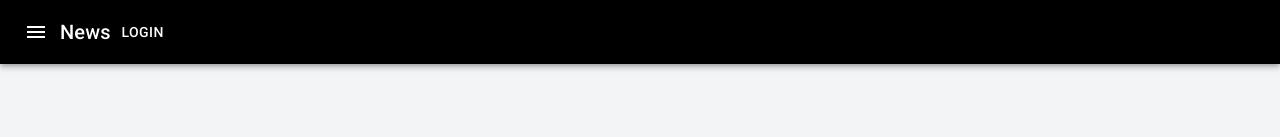
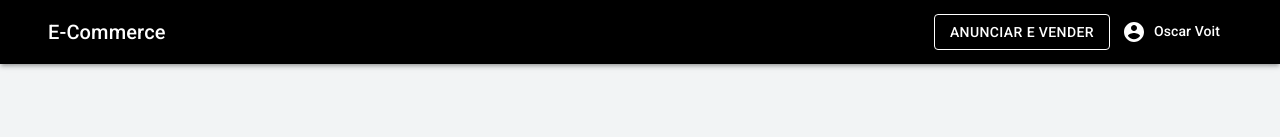
Before and after one commit to oscarvoit/e-commerce, a Next.js app: page /user/dashboard in a window 1280 px wide. Shown: the top 137 px of the page. Built offline with nearby package versions, Linux system fonts and the light colour scheme.

Commit message:
header - adicionando container e menu do usuario

```diff
--- a/pages/index.js
+++ b/pages/index.js
@@ -48,7 +48,7 @@
         </Paper>
       </Container>
 
-      <Container mxWidth="md" className={classes.cardGrid}>
+      <Container mxWidth="lg" className={classes.cardGrid}>
       <Typography component="h2" variant="h4" align="center" color="textPrimary">
           Destaques
         </Typography>
--- a/src/components/Header.js
+++ b/src/components/Header.js
@@ -1,32 +1,86 @@
-import * as React from 'react'
-import AppBar from '@material-ui/core/AppBar'
-import Box from '@material-ui/core/Box'
-import Toolbar from '@material-ui/core/Toolbar'
-import Typography from '@material-ui/core/Typography'
-import Button from '@material-ui/core/Button'
-import IconButton from '@material-ui/core/IconButton'
-import MenuIcon from '@material-ui/icons/Menu'
+import React, { useState } from 'react'
+import Link from 'next/link'
+
+import { makeStyles } from '@material-ui/core/styles'
+import {
+  AppBar,
+  Toolbar,
+  Typography,
+  Button,
+  IconButton,
+  Container,
+  Avatar,
+  MenuItem,
+  Divider,
+  Menu,
+} from '@material-ui/core'
+import { AccountCircle, MenuIcon } from '@material-ui/icons'
+
+const useStyles = makeStyles((theme) => ({
+  menuButton: {
+    marginRight: theme.spacing(2),
+  },
+  title: {
+    flexGrow: 1,
+  },
+  userName: {
+    marginLeft: 8,
+  },
+  divider: {
+    margin: '8px 0'
+  }
+}))
 
 export default function ButtonAppBar() {
+  const classes = useStyles()
+  const [anchorUserMenu, setAnchorUserMenu] = useState(false)
+
+  const openUserMenu = Boolean(anchorUserMenu)
+
   return (
-    <Box sx={{ flexGrow: 1 }}>
-      <AppBar position="static">
-        <Toolbar>
-          <IconButton
-            size="large"
-            edge="start"
-            color="inherit"
-            aria-label="menu"
-            sx={{ mr: 2 }}
-          >
-            <MenuIcon />
-          </IconButton>
-          <Typography variant="h6" component="div" sx={{ flexGrow: 1 }}>
-            News
-          </Typography>
-          <Button color="inherit">Login</Button>
-        </Toolbar>
+    <>
+      <AppBar position="static" elevation={3}>
+        <Container maxWidth="lg">
+          <Toolbar>
+            <Typography variant="h6" component="div" className={classes.title}>
+              E-Commerce
+            </Typography>
+            <Link href="/user/publish" passHref>
+              <Button color="inherit" variant="outlined">
+                Anunciar e Vender
+              </Button>
+            </Link>
+            <IconButton color="secondary" onClick={(e) => setAnchorUserMenu(e.currentTarget)}>
+              {
+                true === false
+                ? <Avatar src="" />
+                : <AccountCircle />
+              }
+              <Typography className={classes.userName} variant="subtitle2" color="secondary">
+                Oscar Voit
+              </Typography>
+            </IconButton>
+            <Menu
+              anchorEl={anchorUserMenu}
+              open={openUserMenu}
+              onClose={() => setAnchorUserMenu(null)}
+              anchorOrigin={{
+                vertical: 'bottom',
+                //horizontal
+              }}
+            >
+              <Link href="/user/dashboard" passHref>
+                <MenuItem>Meus Anúncios</MenuItem>
+              </Link>
+              <Link href="user/publish" passHref>
+                <MenuItem>Publicar novo anúncio</MenuItem>
+              </Link>
+              <Divider className={classes.divider} />
+              <MenuItem>Sair</MenuItem>
+            </Menu>
+          </Toolbar>
+        </Container>
       </AppBar>
-    </Box>
+    </>
   )
 }
```
